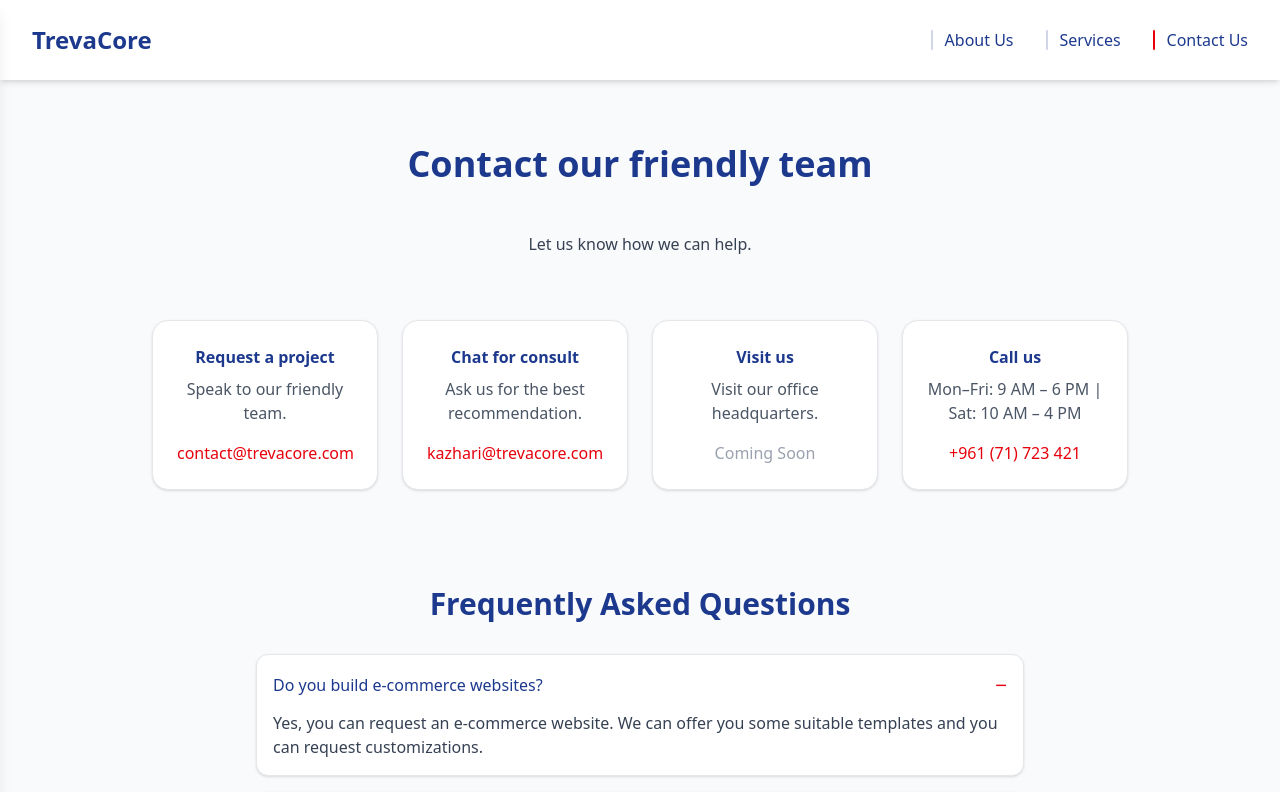
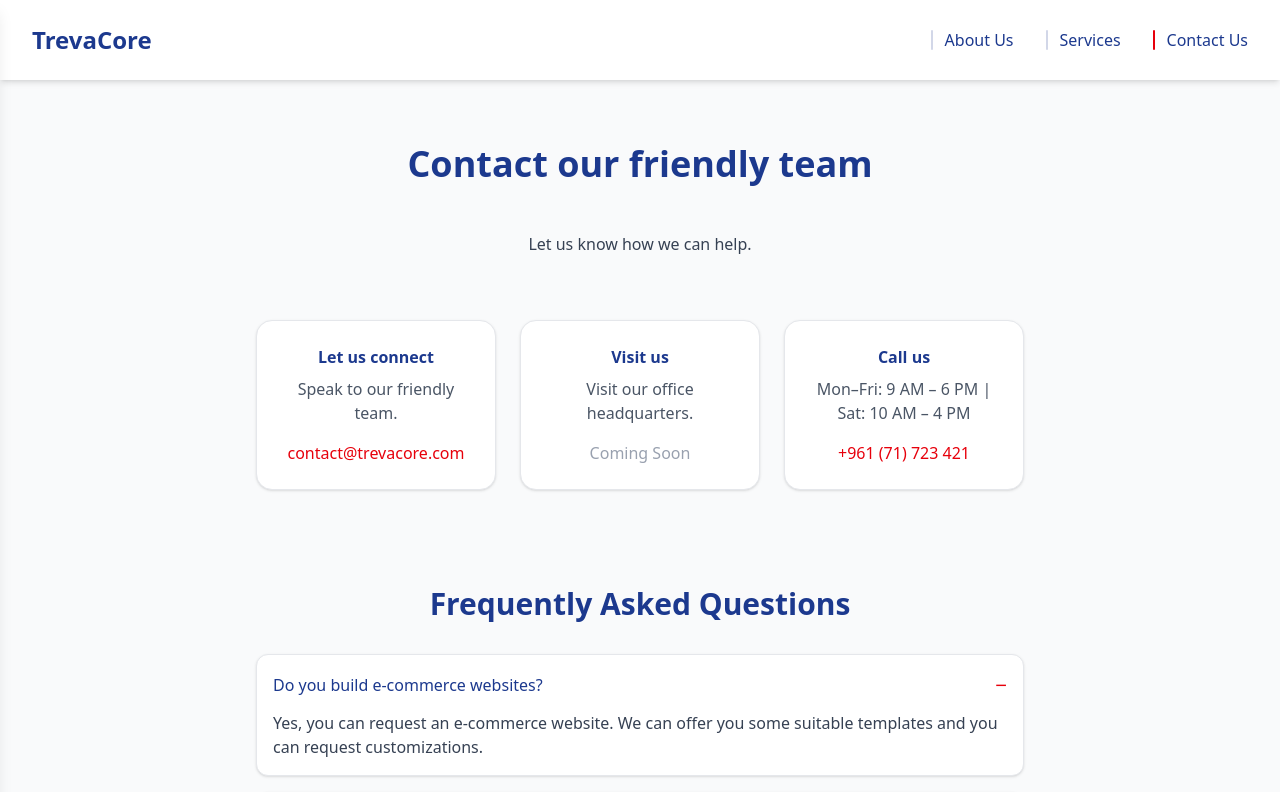
Before and after one commit to thephoenix470/my-portfolio, a Next.js app: page /contact in a window 1280 px wide. Shown: the top 792 px of the page. Built offline with nearby package versions, Linux system fonts and the light colour scheme.

Commit message:
contact page changed

```diff
--- a/src/app/contact/page.tsx
+++ b/src/app/contact/page.tsx
@@ -23,7 +23,7 @@
                 </p>
 
                 {/* Contact Cards (mapped) */}
-                <div className="grid grid-cols-1 md:grid-cols-4 gap-6 mb-24">
+                <div className="mx-auto max-w-3xl grid grid-cols-1 md:grid-cols-3 gap-6 mb-24">
                     {contactOptions.map((option) => (
                         <div
                             key={option.title}
--- a/src/components/Paragraphs.tsx
+++ b/src/components/Paragraphs.tsx
@@ -102,17 +102,17 @@
 
 export const contactOptions = [
   {
-    title: "Request a project",
+    title: "Let us connect",
     description: "Speak to our friendly team.",
     value: "contact@trevacore.com",
     href: "mailto:contact@trevacore.com"
   },
-  {
-    title: "Chat for consult",
-    description: "Ask us for the best recommendation.",
-    value: "kazhari@trevacore.com",
-    href: "mailto:kazhari@trevacore.com"
-  },
+//   {
+//     title: "Chat for consult",
+//     description: "Ask us for the best recommendation.",
+//     value: "kazhari@trevacore.com",
+//     href: "mailto:kazhari@trevacore.com"
+//   },
   {
     title: "Visit us",
     description: "Visit our office headquarters.",
```
